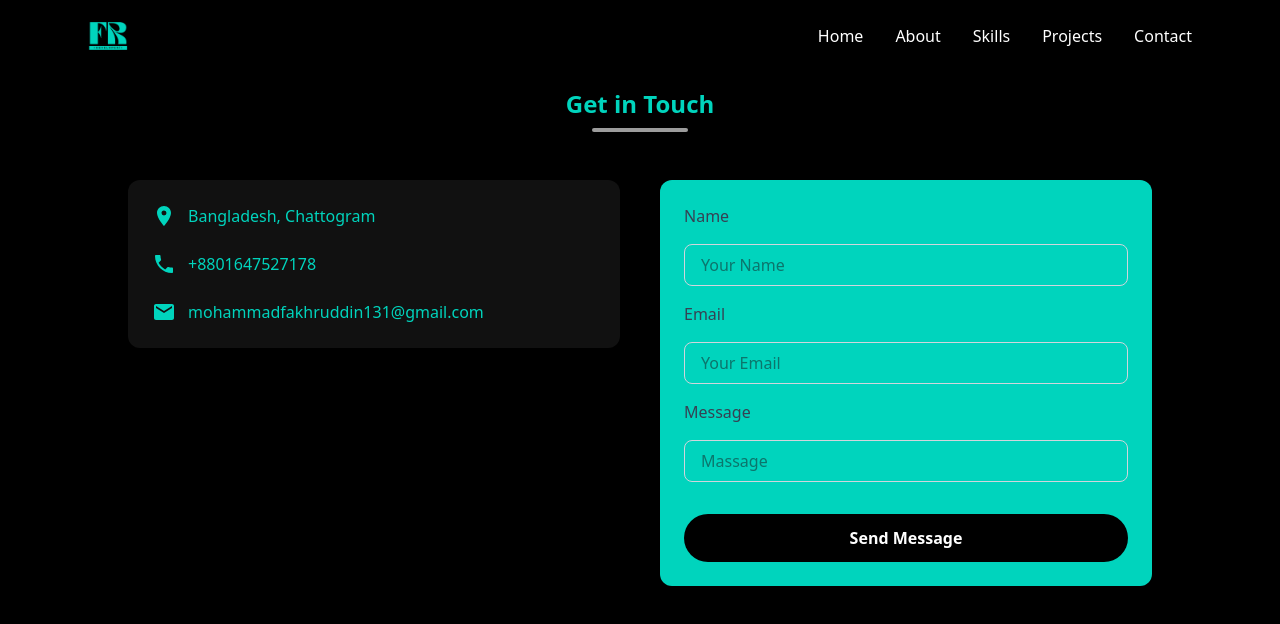
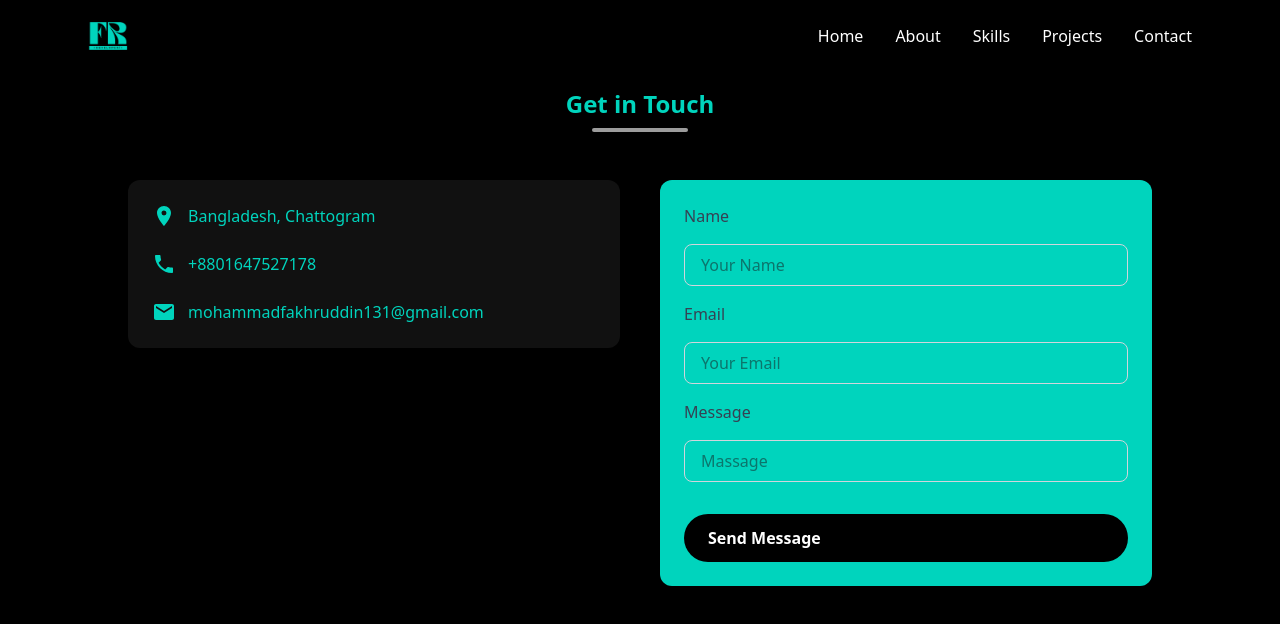
Before and after one commit to MohammadFakhruddin/portfolio-riham, a React (Vite) app: page / in a window 1280 px wide. Both pictures are taken after a click on the button "Contact". Shown: the top 624 px of the page. Built offline with nearby package versions, Linux system fonts and the light colour scheme.

Commit message:
Update Contact.jsx

```diff
--- a/src/Components/Contact.jsx
+++ b/src/Components/Contact.jsx
@@ -55,12 +55,12 @@ const Contact = () => {
               className="border border-gray-300 rounded-lg px-4 py-2 focus:outline-none focus:ring-2 focus:ring-[#00D4BD]"
             />
 
-            <button
-              type="submit"
-              className="bg-black text-white font-semibold rounded-full px-6 py-3 mt-4 hover:bg-gray-800 transition"
-            >
-              Send Message
-            </button>
+            <a
+  href="mailto:mohammadfakhruddin131@gmail.com"
+  className="inline-block bg-black text-white font-semibold rounded-full px-6 py-3 mt-4 hover:bg-gray-800 transition"
+>
+  Send Message
+</a>
           </form>
         </div>
       </div>
```
